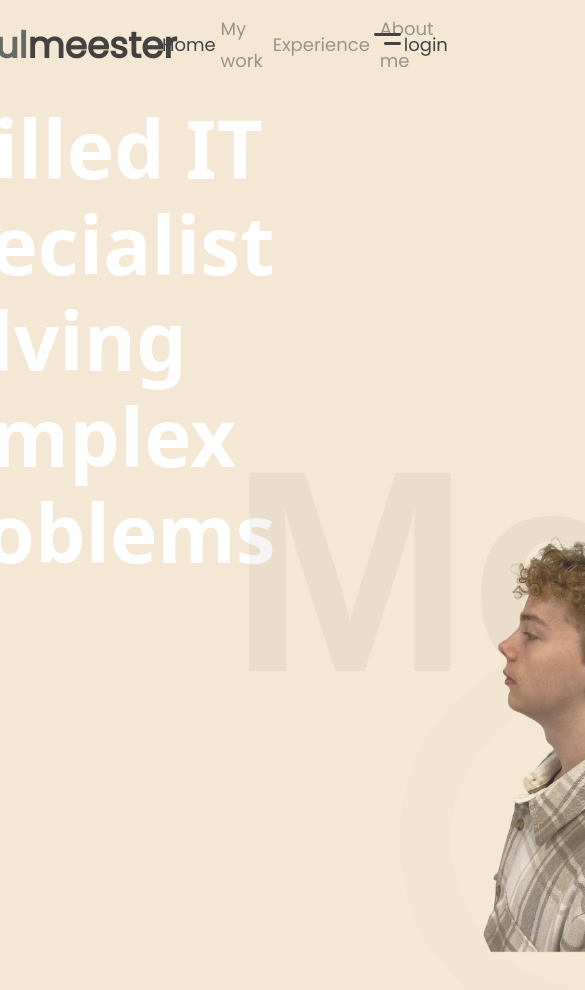
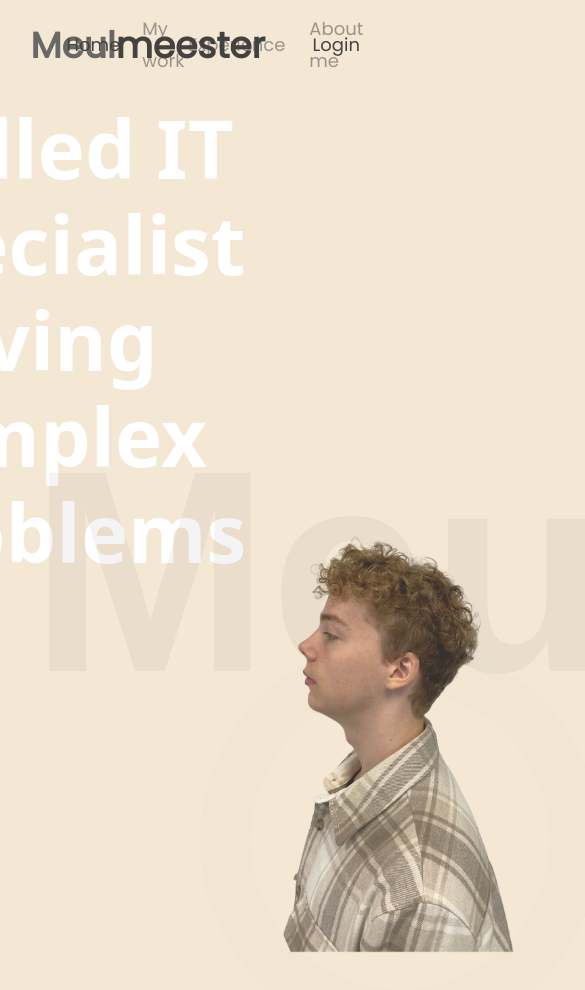
Before and after one commit to jopdejager/CV_frontend, a React (Vite) app: page /#/ in a window 390 px wide. Shown: the top 990 px of the page, 585 px wide, since content can reach past the window. Built offline with nearby package versions, Linux system fonts and the light colour scheme.

Commit message:
Webiste is more responsive

```diff
--- a/src/App.css
+++ b/src/App.css
@@ -71,6 +71,11 @@
   display: flex;
   /* flex-direction: column; */
 }
+.col-15 {
+  width: 15%;
+  height: 100%;
+  display: flex;
+}
 .col-10{
   width: 10%;
   height: 100%;
@@ -89,29 +94,77 @@
   align-items: center;
   justify-content: center;
 }
-.row{
+.col_1{
   display: flex;
-    flex-direction: row;
+  flex-direction: column;
 }
 .position_relative {
   position: relative;
-      align-items: center;
+    /* align-items: center;
 justify-content: center;
   overflow: visible;
-      display: flex;
+    display: flex; */
 }
 .align_items_center {
     align-items: center;
 }
-/* .background-red {
+.tussenstuk_300px{
+    width: 300px;
+    height: 100%;
+    display: flex;
+}
+
+.background-red {
     background-color: red;
 }
+
 .background-green {
     background-color: green;
-} */
+}
 /* bouw blokken */
 
 /* navbar */
+.navbar {
+  width: 100%;
+  height: 90px;
+  background-color: #F4E7D3;
+  display: flex;
+}
+
+.nav_links {
+  display: flex;
+  gap: 20px;
+  align-items: center;
+}
+
+.right-align {
+  justify-content: flex-end;
+  width: 100%;
+}
+
+.left-align {
+  justify-content: flex-start;
+  width: 100%;
+}
+
+.nav-login {
+  display: flex;
+  align-items: center;
+  justify-content: flex-end;
+  padding-right: 30px;
+}
+
+.nav_name {
+  display: flex;
+  align-items: center;
+  font-family: Poppins;
+  font-size: 36px;
+  font-weight: 600;
+  color: #424241;
+  height: 100%;
+}
+
+
 strong {
   color: #686866;
   font-family: Poppins;
@@ -136,47 +189,17 @@ strong {
 .home_button_link{
   color: var(--Text-and-Main-Black, #424241);
   text-decoration: none;
-    /* Text 2 */
   font-family: Poppins;
   font-size: 18px;
   font-style: normal;
   font-weight: 400;
-    line-height: 32px; /* 177.778% */
+  line-height: 32px;
 }
-.navbar{
-    width: 100%;
-    height: 90px;
-    background-color: #F4E7D3;
-    justify-content: center;
-    align-items: center;
-    display: flex;
-    margin: 0;
-    padding: 0;
-}
-.nav_name {
-    color: #424241;
-    font-family: Poppins;
-    font-size: 36px;
-    font-style: normal;
-    font-weight: 600;
-    line-height: normal;
-    display: flex;
-    justify-content: center;
-    align-items: center;
-}
-.nav_links {
-    display: flex;
-    margin: 0;
-    padding: 0;
-}
-.nav_link{
-    display: flex;
-    justify-content: center;
-    align-items: center;
-}
-.nav_links li {
-    list-style: none;
-    margin: 0 10px;
+
+.Menu_logo {
+  width: 32px;
+  height: 32px;
+  cursor: pointer;
 }
 
 /* body */
@@ -185,7 +208,6 @@ body{
   margin: 0;
   padding: 0;
   background-color: #F4E7D3;
-    /* background-color: #534a4a; */
   overflow-x: hidden;
   color: #ffffff;
   font-family: "Bitcount", system-ui, sans-serif;
@@ -194,11 +216,12 @@ body{
   display: flex;
   width: 100vw;
 }
-.Main_name {
-    width: 730px;
+
+.qoute {
+  max-width: 75%;
   height: 500px;
   display: flex;
-    flex-direction: column;
+  flex-direction: row;
   align-items: center;
   justify-content: center;
   font-weight: 700;
@@ -206,25 +229,36 @@ body{
   font-size: 40px;
   letter-spacing: 0;
   line-height: 96px;
-
-
+  /* margin-left: 250px; */
 }
-.col_55_home_image {
-  width: 55%;
+.col-content {
+  display: flex;
+  flex-direction: column;
+  justify-content: center;
+  flex: 1;
+}
+.col_50_home_image {
+  width: 50%;
   height: 100vh;
   position: relative;
   overflow: visible;
 }
-
+.position_relative {
+    position: relative;
+      align-items: center;
+  justify-content: center;
+    overflow: visible;
+      display: flex;
+}
 .circle-bg {
   position: absolute;
-  width: 1000px;
-  height: 1000px;
-  border-radius: 501px;
-  border: 50px solid;
-  border-color: #ebdfcc4c;
+  width: 900px;
+  height: 900px;
+  border-radius: 50%;
+  border: 50px solid rgba(235, 223, 204, 0.3);
+  background-color: transparent;
   top: 50px;
-  left: 400px;
+  left: 200px;
   z-index: 1;
 }
  .big-text {
@@ -240,7 +274,6 @@ body{
   letter-spacing: 0;
   line-height: normal;
   font-family: "Poppins-SemiBold", Helvetica;
-
 }
 
 .logo_jop {
--- a/src/components/header.tsx
+++ b/src/components/header.tsx
@@ -1,5 +1,6 @@
 import { Link } from "react-router-dom";
 import MenuSvg from '../assets/Menu.svg';
+
 function Header() {
   return (
     <>
@@ -7,43 +8,35 @@ function Header() {
         <link href='https://fonts.googleapis.com/css?family=Poppins' rel='stylesheet'></link>
       </head>
       <nav className='navbar'>
-        <div className='col-10'>
-          </div>
-          <div className='col-15'>
-            <div className='nav_name'>
+
+        <div className="col-10"></div>
+
+        <div className="col-15">
+          <div className="nav_name">
             <p><strong>Meul</strong>meester</p>
           </div>
         </div>
-          <div className='col-50'>
-            <div className='col'>
+
+        <div className="col-25 nav-left-links">
+          <div className="nav_links right-align">
             <Link className="home_button_link" to="/">Home</Link>
             <Link className="Defauld_button_link" to="/menu">My work</Link>
+          </div>
+        </div>
+
+        <div className="col-25 nav-right-links">
+          <div className="nav_links left-align">
             <Link className="Defauld_button_link" to="/menu">Experience</Link>
             <Link className="Defauld_button_link" to="/menu">About me</Link>
           </div>
+        </div>
 
+        <div className="col-25 nav-login">
+          <Link className="home_button_link" to="/">Login</Link>
         </div>
-          <div className='col-25'>
-            <div className='col'>
-              <img className="Menu_logo" src={MenuSvg} alt="Menu"/>
-              {/* <svg xmlns="http://www.w3.org/2000/svg" width="32" height="32" viewBox="0 0 32 32" fill="none">
-              {/* <svg xmlns="http://www.w3.org/2000/svg" width="32" height="32" viewBox="0 0 32 32" fill="none">
-            <path d="M3.5 7H27.5C27.8978 7 28.2794 6.84196 28.5607 6.56066C28.842 6.27936 29 5.89782 29 5.5C29 5.10218 28.842 4.72064 28.5607 4.43934C28.2794 4.15804 27.8978 4 27.5 4H3.5C3.10217 4 2.72065 4.15804 2.43934 4.43934C2.15804 4.72064 2 5.10218 2 5.5C2 5.89782 2.15804 6.27936 2.43934 6.56066C2.72065 6.84196 3.10217 7 3.5 7ZM13.5 16H27.5C27.8978 16 28.2794 15.842 28.5607 15.5607C28.842 15.2794 29 14.8978 29 14.5C29 14.1022 28.842 13.7206 28.5607 13.4393C28.2794 13.158 27.8978 13 27.5 13H13.5C13.1022 13 12.7206 13.158 12.4393 13.4393C12.158 13.7206 12 14.1022 12 14.5C12 14.8978 12.158 15.2794 12.4393 15.5607C12.7206 15.842 13.1022 16 13.5 16Z" fill="#424241"/>
-            </svg> */}
-              <Link className="home_button_link" to="/">login</Link>
-              </div>
-            {/* <div className='nav_links'>
-              <ul className='nav_link'>
-                <li>
-                  <a className="test" href="https://panel.jopus.me" >panel</a>
-                </li>
-                <li>
-                  <Link to="/menu">menu</Link>
-                </li>
-              </ul>
-            </div> */}
-          </div>
+
       </nav>
+
     </>
   );
 }
--- a/src/pages/home.tsx
+++ b/src/pages/home.tsx
@@ -5,14 +5,16 @@ function Home() {
     <>
       <Header />
       <div className='container_home_page'>
-        <div className='col-45 align_items_center col'>
-          <div className="col-25"></div>
-          <div className="Main_name">
-            <h1> Skilled IT specialist solving complex problems </h1>
 
+        <div className="col-10"></div>
+        <div className="col-40 col-content">
+          <div className="qoute">
+            <h1>Skilled IT specialist solving complex problems</h1>
           </div>
-        </div>
-        <div className='col_55_home_image'>
+          <div className="home_page_"></div>
+          </div>
+
+        <div className='col_50_home_image'>
           <div className="circle-bg">
             <h1 className="big-text">Meulmeester</h1>
               <img className="logo_jop" src={Jop} alt="Menu"/>
```
Lines whose indentation alone changed are shown as unchanged.
